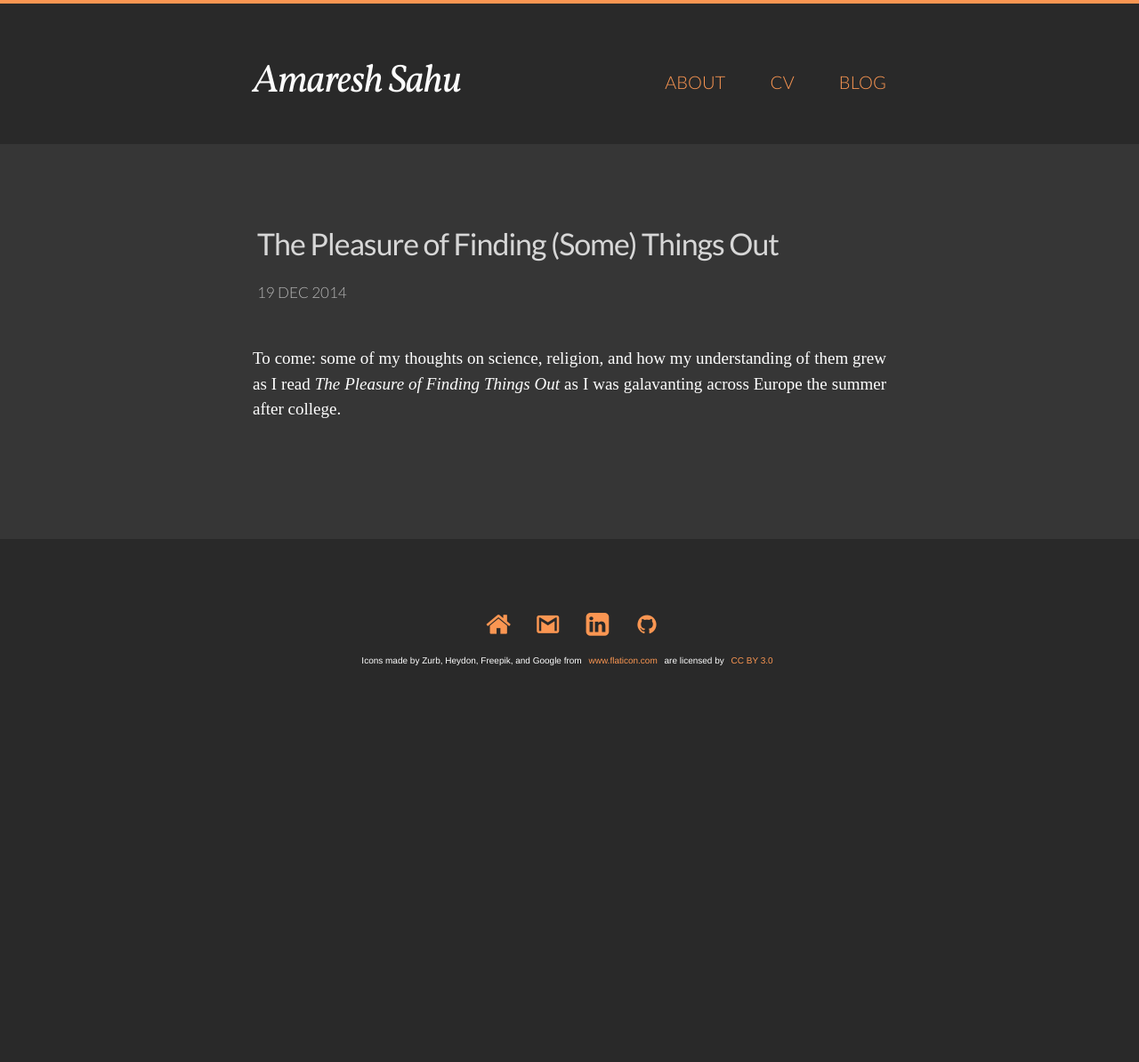
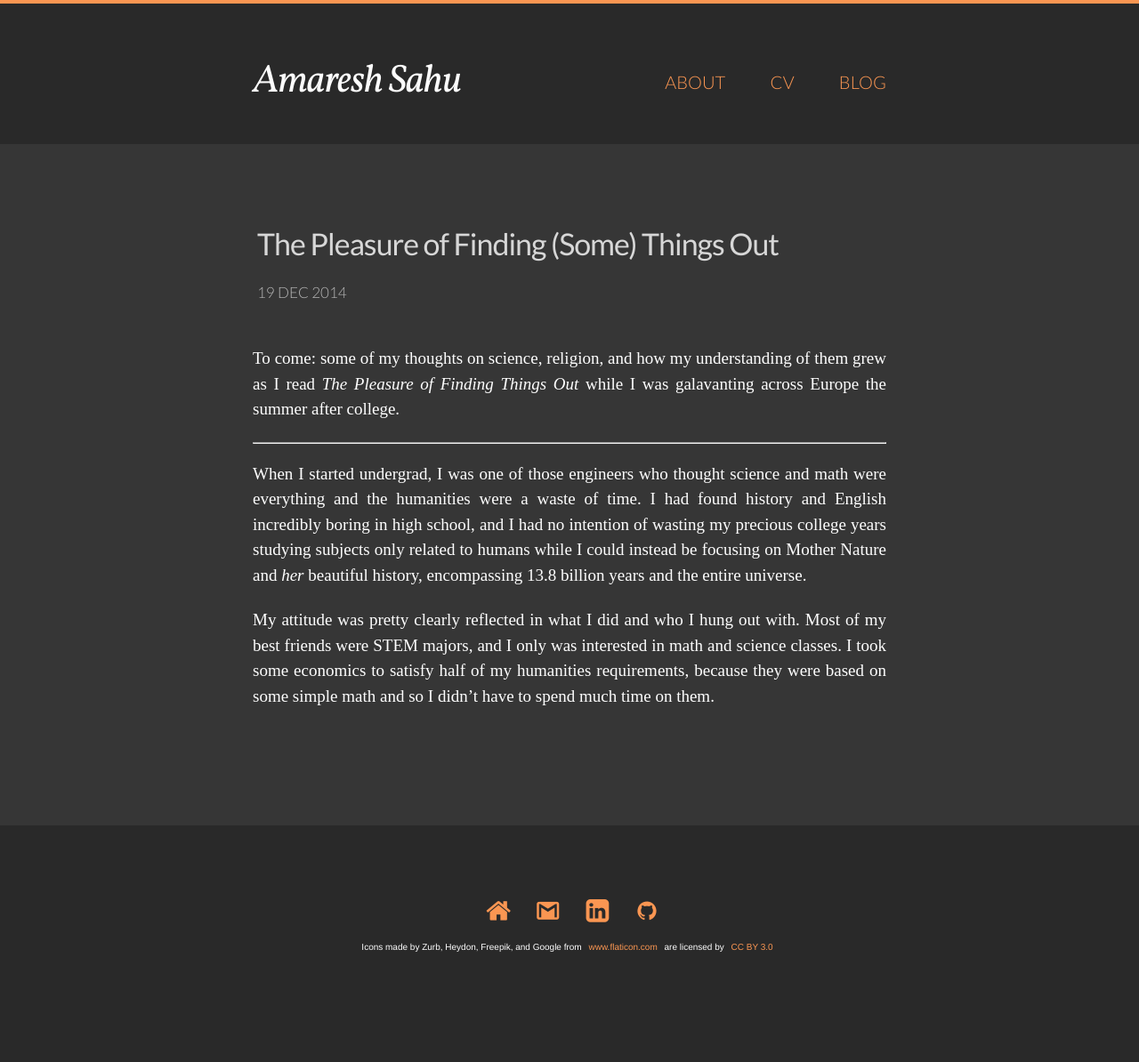
Before and after one commit to amaresh-sahu/amaresh-sahu.github.io, a Jekyll site: the page built from _posts/2014-12-19-finding-things-out.markdown, in a window 1280 px wide. Shown: the whole page at 89% size. Built offline with Jekyll 4.4.1, drawn with Linux system fonts in a browser that asks for light colours; some web fonts are replaced; before the commit the page ends 900 px from its top, so only the background shows below that.

Commit message:
wrote intro to post

```diff
--- a/_posts/2014-12-19-finding-things-out.markdown
+++ b/_posts/2014-12-19-finding-things-out.markdown
@@ -5,4 +5,10 @@ date:   2014-12-19 17:00:00
 draft: true
 ---
 
-To come: some of my thoughts on science, religion, and how my understanding of them grew as I read _The Pleasure of Finding Things Out_ as I was galavanting across Europe the summer after college.
+To come: some of my thoughts on science, religion, and how my understanding of them grew as I read _The Pleasure of Finding Things Out_ while I was galavanting across Europe the summer after college.
+
+***
+
+When I started undergrad, I was one of those engineers who thought science and math were everything and the humanities were a waste of time. I had found history and English incredibly boring in high school, and I had no intention of wasting my precious college years studying subjects only related to humans while I could instead be focusing on Mother Nature and _her_ beautiful history, encompassing 13.8 billion years and the entire universe.
+
+My attitude was pretty clearly reflected in what I did and who I hung out with. Most of my best friends were STEM majors, and I only was interested in math and science classes. I took some economics to satisfy half of my humanities requirements, because they were based on some simple math and so I didn't have to spend much time on them.
--- a/_sass/_layout.scss
+++ b/_sass/_layout.scss
@@ -284,6 +284,10 @@
             font-size: 18px;
         }
     }
+
+    hr {
+        margin-bottom: 20px;
+    }
 }
 
 code {
```
